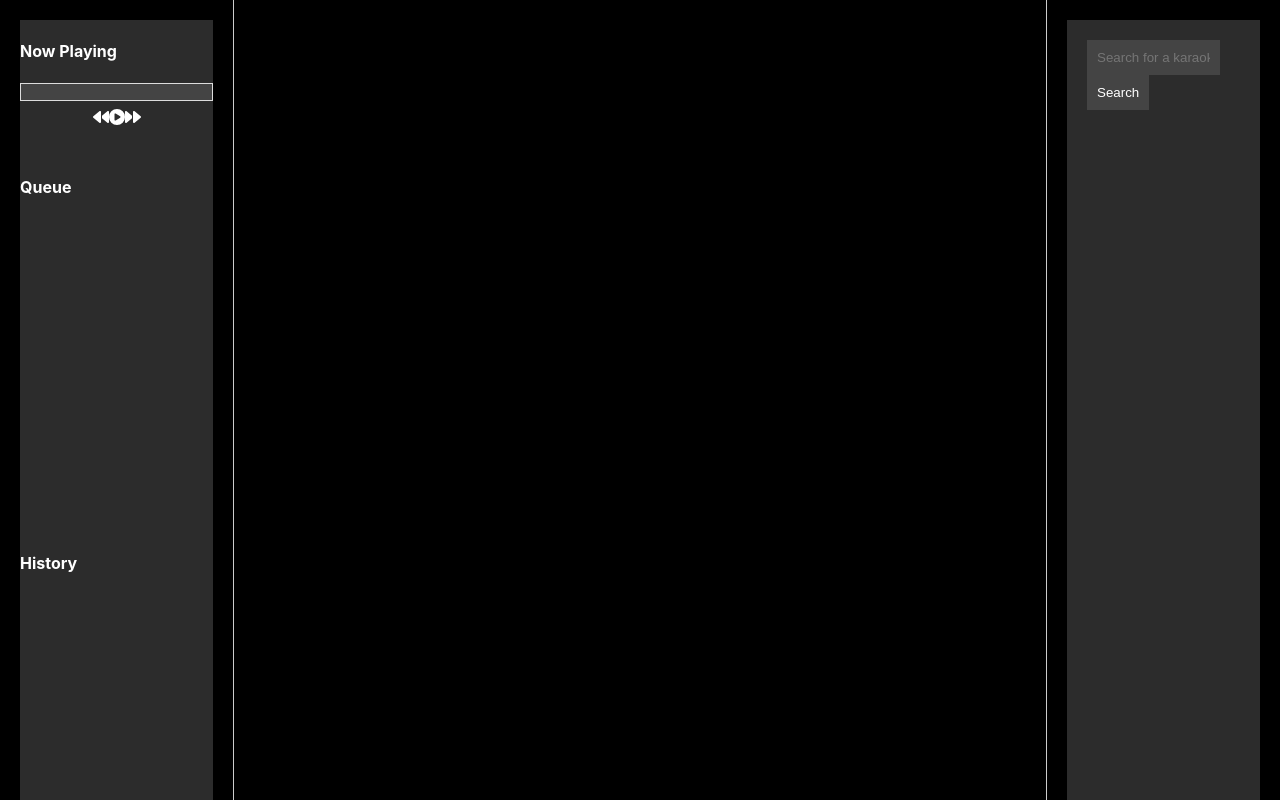
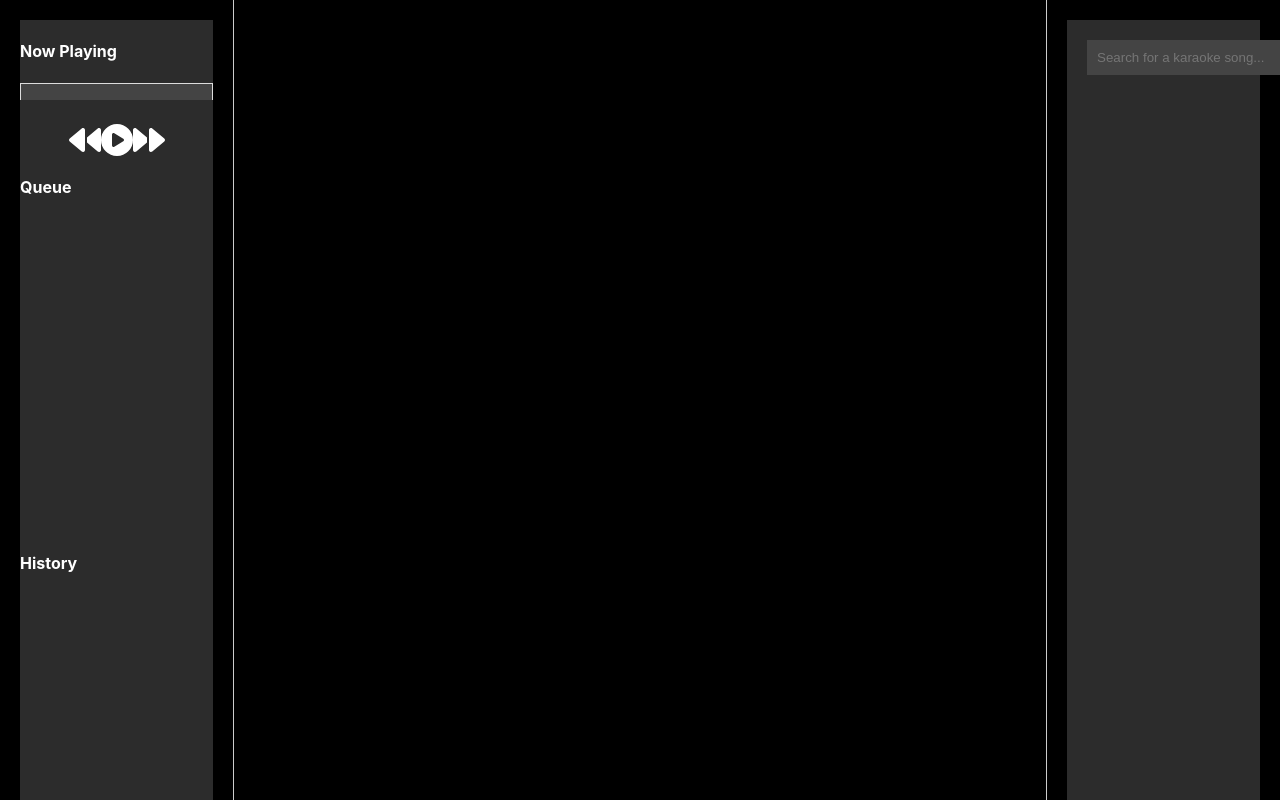
Before and after one commit to owensantoso/karaoke-yt, a React (Create React App) app: page / in a window 1280 px wide. Built offline with nearby package versions, Linux system fonts and the light colour scheme.

Commit message:
Fixed bugged search button UI, play/pause button now updates with video (pause still not working), increased size of player control buttons and made separate div, fixed next button skipping to 2nd song in queue, updated scroll bar to be more aesthetic

```diff
--- a/src/App.css
+++ b/src/App.css
@@ -39,3 +39,25 @@ code {
   overflow-y: auto;
   border-left: 1px solid #ccc;
 }
+
+
+/* This will affect the scrollbar globally */
+* {
+  scrollbar-width: thin; /* "auto" or "thin"  */
+  scrollbar-color: lightgrey #444; /* scrollbar color and track color */
+}
+
+/* This is for Webkit browsers like Chrome, Safari */
+*::-webkit-scrollbar {
+  width: 12px; /* width of the entire scrollbar */
+}
+
+*::-webkit-scrollbar-track {
+  background: #444; /* color of the tracking area */
+}
+
+*::-webkit-scrollbar-thumb {
+  background-color: lightgrey; /* color of the scroll thumb */
+  border-radius: 20px; /* radius of the scroll thumb */
+  border: 3px solid #444; /* creates padding around scroll thumb */
+}
--- a/src/App.js
+++ b/src/App.js
@@ -17,14 +17,21 @@ function App() {
     setQueue([...queue, video]);
   };
 
+// App.js
+
 const playNextVideo = () => {
   if (currentVideoIndex + 1 < queue.length) {
+    const nextVideoIndex = currentVideoIndex + 1;
     setHistory([...history, queue[currentVideoIndex]]);
-      setCurrentVideoIndex(currentVideoIndex + 1);
     setQueue(queue.filter((_, i) => i !== currentVideoIndex));
+    setCurrentVideoIndex(nextVideoIndex - 1); // Subtract 1 because the queue has shifted
+    setIsPlaying(false);
+    setTimeout(() => {
       setIsPlaying(true);
+    }, 1000);
   }
 };
+
 
   /* this version of playNextVideo works but without removal in the queue.
   const playNextVideo = () => {
@@ -38,6 +45,21 @@ function App() {
   */
 
 
+  /* this version works with removal
+    const playNextVideo = () => {
+    if (currentVideoIndex + 1 < queue.length) {
+      const nextVideoIndex = currentVideoIndex + 1;
+      setHistory([...history, queue[currentVideoIndex]]);
+      setQueue(queue.filter((_, i) => i !== currentVideoIndex));
+      setCurrentVideoIndex(nextVideoIndex - 1); // Subtract 1 because the queue has shifted
+      setIsPlaying(false);
+      setTimeout(() => {
+        setIsPlaying(true);
+      }, 1000);
+    }
+  };
+  */
+
   const playPreviousVideo = () => {
     if (currentVideoIndex > 0) {
       setCurrentVideoIndex(currentVideoIndex - 1);
@@ -46,15 +68,14 @@ function App() {
   };
 
   const togglePlayPause = () => {
+    console.log("togglePlayPause called");
     setIsPlaying(!isPlaying);
+    console.log("isPlaying state after toggle: ", !isPlaying);
   };
 
   const handleVideoEnd = () => {
     playNextVideo();
-    setIsPlaying(false);
-    setTimeout(() => {
-      setIsPlaying(true);
-    }, 1000);
+
   };
 
   return (
@@ -76,6 +97,7 @@ function App() {
         <YouTubePlayer
           videoId={queue[currentVideoIndex]?.id.videoId}
           isPlaying={isPlaying}
+          setIsPlaying={setIsPlaying}
           onStateChange={setPlayerState}
           onVideoEnd={handleVideoEnd}
         />
--- a/src/components/QueueSidebar.css
+++ b/src/components/QueueSidebar.css
@@ -13,7 +13,7 @@
   }
 
   .now-playing {
-    height: 15%;
+    height: 10%;
     overflow-y: auto;
   }
 
@@ -39,6 +39,7 @@
     justify-content: center;
     align-items: center;
     margin-top: 0.5rem;
+    font-size: 32px;
   }
 
   .player-controls i {
--- a/src/components/QueueSidebar.js
+++ b/src/components/QueueSidebar.js
@@ -27,21 +27,28 @@ function QueueSidebar({
 
 
 
-  const renderQueueItem = (item, index) => (
+  const renderQueueItem = (item, index) => {
+    if (index !== currentVideoIndex) {
+      return (
         <div key={index} className="queue-item">
           <span>{item.snippet.title}</span>
           <div className="queue-item-actions">
-        <FontAwesomeIcon icon={faPlay} onClick={() => playNextVideo(index)} />
             <FontAwesomeIcon icon={faTimes} onClick={() => removeFromQueue(index)} />
           </div>
         </div>
       );
+    } else {
+      return null;
+    }
+  };
+
 
   return (
     <div className="queue-sidebar">
       <div className="now-playing">
         <h4>Now Playing</h4>
         <div className="song-title">{nowPlaying?.snippet.title}</div>
+      </div>
       <div className="player-controls">
           <FontAwesomeIcon icon={faBackward} onClick={playPreviousVideo} />
           {isPlaying ? (
@@ -50,7 +57,6 @@ function QueueSidebar({
             <FontAwesomeIcon icon={faPlayCircle} onClick={togglePlayPause} />
           )}
           <FontAwesomeIcon icon={faForward} onClick={playNextVideo} />
-        </div>
         </div>
       <div className="queue">
         <h4>Queue</h4>
--- a/src/components/SearchBar.css
+++ b/src/components/SearchBar.css
@@ -2,18 +2,20 @@
   background-color: #2c2c2c;
   padding: 20px;
   color: #fff;
+  display: flex;
+  align-items: center;
 }
 
-  .search-bar input {
+.search-input {
   background-color: #444;
   border: none;
   padding: 10px;
   color: #fff;
-    width: calc(100% - 40px);
+  flex-grow: 1;  /* this will make the input field to take remaining space */
   margin-right: 10px;
 }
 
-  .search-bar button {
+.search-button {
   background-color: #444;
   border: none;
   padding: 10px;
--- a/src/components/SearchBar.js
+++ b/src/components/SearchBar.js
@@ -11,8 +11,8 @@ const SearchBar = ({ handleSearchResults }) => {
   const handleSubmit = async (e) => {
     e.preventDefault();
 
-    const API_KEY = 'API_KEY';
-    const searchQuery = `${searchTerm} karaoke カラオケ歌っちゃ王`;
+    const API_KEY = 'ENTER_API_KEY';
+    const searchQuery = `${searchTerm} english karaoke lyrics`;
     const url = `https://www.googleapis.com/youtube/v3/search?part=snippet&maxResults=25&q=${searchQuery} karaoke&type=video&key=${API_KEY}`;
 
 
--- a/src/components/YouTubePlayer.js
+++ b/src/components/YouTubePlayer.js
@@ -1,7 +1,7 @@
 import './YouTubePlayer.css';
 import React, { useEffect, useRef } from 'react';
 
-function YouTubePlayer({ videoId, isPlaying, playerState, onStateChange, onVideoEnd }) {
+function YouTubePlayer({ videoId, isPlaying, setIsPlaying, playerState, onStateChange, onVideoEnd }) {
   const playerRef = useRef(null);
 
   useEffect(() => {
@@ -33,6 +33,13 @@ function YouTubePlayer({ videoId, isPlaying, playerState, onStateChange, onVideo
   }, [videoId]);
 
   const handleStateChange = (event) => {
+    // Update `isPlaying` when video starts or pauses
+    if (event.data === window.YT.PlayerState.PLAYING) {
+      setIsPlaying(true);
+    } else if (event.data === window.YT.PlayerState.PAUSED) {
+      setIsPlaying(false);
+    }
+
     if (onStateChange) {
       onStateChange(event.data);
     }
@@ -41,6 +48,17 @@ function YouTubePlayer({ videoId, isPlaying, playerState, onStateChange, onVideo
     }
   };
 
+
+  /*
+  const handleStateChange = (event) => {
+    if (onStateChange) {
+      onStateChange(event.data);
+    }
+    if (event.data === window.YT.PlayerState.ENDED && onVideoEnd) {
+      onVideoEnd();
+    }
+  };
+*/
   useEffect(() => {
     if (playerRef.current) {
       if (isPlaying && playerState !== window.YT.PlayerState.PLAYING) {
```
Lines whose indentation alone changed are shown as unchanged.
